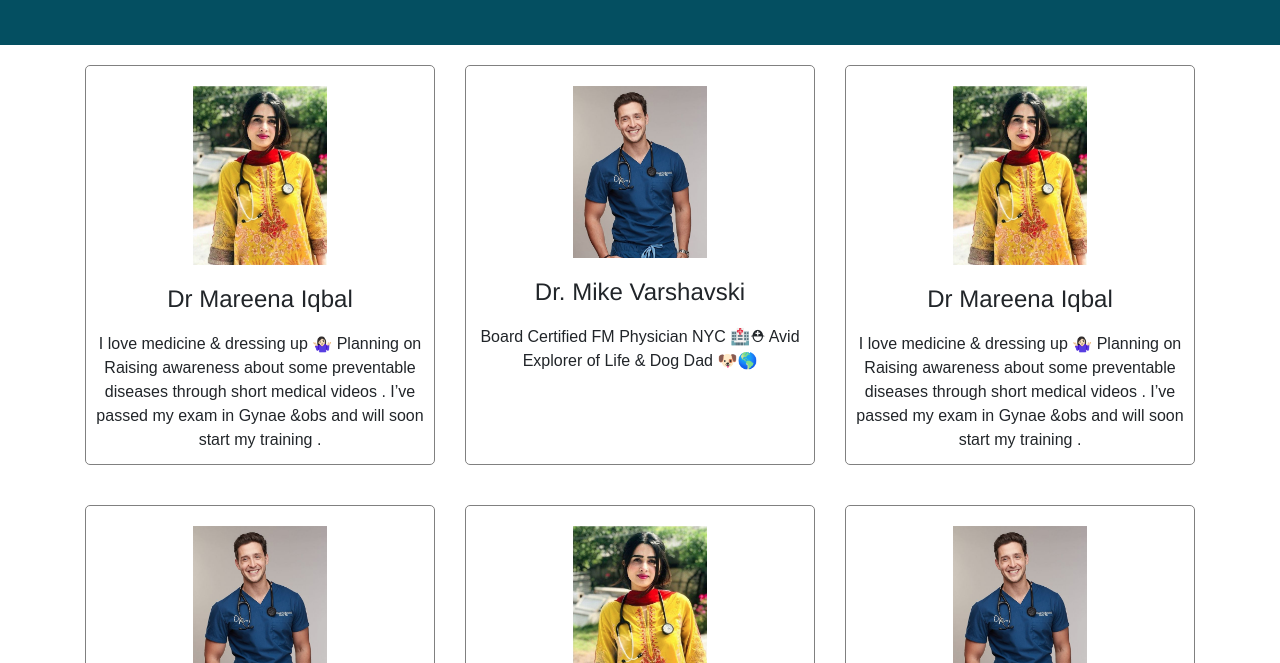
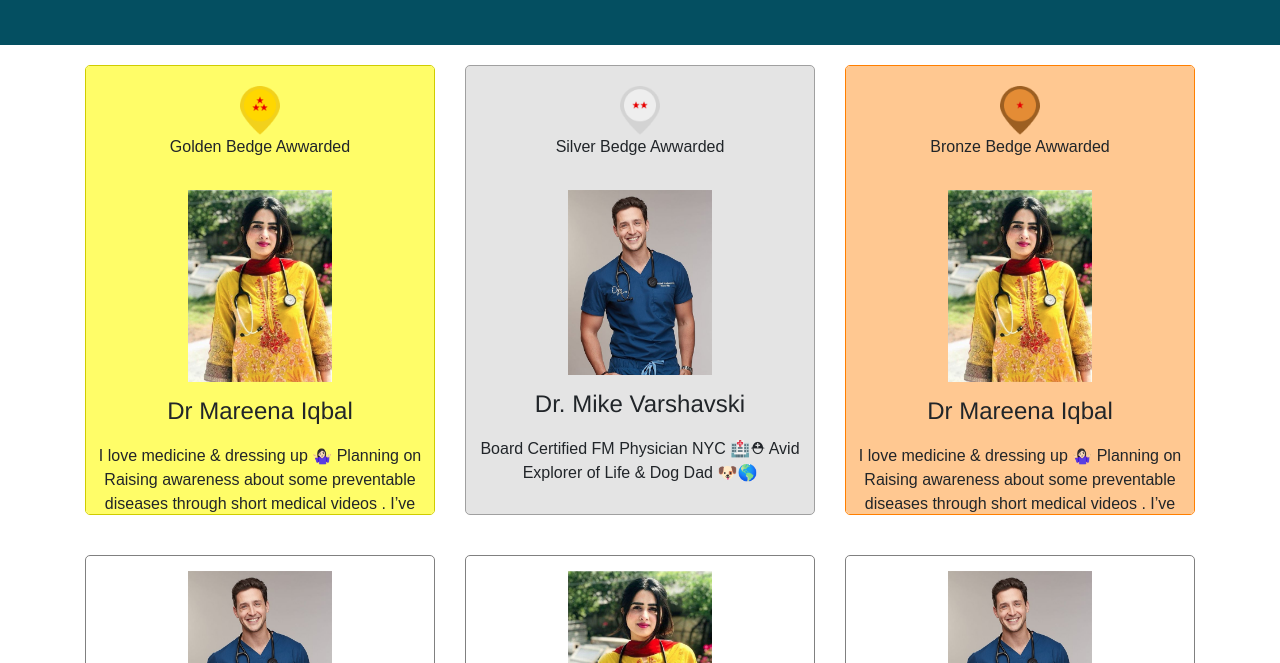
Before and after one commit to mustafiz-codes/animalPlanet, a plain HTML site: page all-doctors.html in a window 1280 px wide. Shown: the part 137-800 px from the top of the page. Drawn offline with nearby package versions, Linux system fonts and the light colour scheme.

Commit message:
badge added

```diff
--- a/all-doctors.html
+++ b/all-doctors.html
@@ -65,11 +65,16 @@
       <div class="container">
         <div class="row">
           <div class="col-md-4">
-            <div class="doctor-card">
+            <div class="doctor-card gold-doc">
+              <div class="doctor-badge">
+                <img class="bedge" src="./resources/images/gold.png" alt="">
+                <p>Golden Bedge Awwarded</p>
+              </div>
               <div class="doc-img">
                 <img src="./resources/images/doc-2.png" alt="" />
               </div>
               <h4 class="doc-name">Dr Mareena Iqbal</h4>
+
               <p class="doc-description">
                 I love medicine & dressing up 🤷🏻‍♀️ Planning on Raising awareness
                 about some preventable diseases through short medical videos .
@@ -80,7 +85,11 @@
           </div>
 
           <div class="col-md-4">
-            <div class="doctor-card">
+            <div class="doctor-card silver-doc">
+              <div class="doctor-badge">
+                <img class="bedge" src="./resources/images/silver.png" alt="">
+                <p>Silver Bedge Awwarded</p>
+              </div>
               <div class="doc-img">
                 <img src="./resources/images/doc-1.png" alt="" />
               </div>
@@ -93,7 +102,11 @@
           </div>
 
           <div class="col-md-4">
-            <div class="doctor-card">
+            <div class="doctor-card bronze-doc">
+              <div class="doctor-badge">
+                <img class="bedge" src="./resources/images/bronze.png" alt="">
+                <p>Bronze Bedge Awwarded</p>
+              </div>
               <div class="doc-img">
                 <img src="./resources/images/doc-2.png" alt="" />
               </div>
--- a/resources/css/style.css
+++ b/resources/css/style.css
@@ -184,12 +184,16 @@ a {
 /* all doctors */
 .doctor-card {
   text-align: center;
-  height: 400px;
+  height: 450px;
   margin: 20px 0;
   border: 1px solid gray;
   border-radius: 5px;
+  overflow: scroll;
+  /* overflow-x: hidden; */
 }
-
+.doctor-card::-webkit-scrollbar {
+  display: none;
+}
 .doctor-card:hover {
   box-shadow: 2px 5px 10px 5px #adadad;
 }
@@ -198,12 +202,34 @@ a {
 }
 .doc-img img {
   width: 50%;
-  padding: 20px;
+  padding: 15px;
   /* height: 430px; */
 }
+.doctor-badge{
+  padding: 20px 0 0;
+}
+.bedge{
+  /* font-size: 1em; */
+  width: 40px;
+}
+
 .doc-description {
-  padding: 10px 0;
+  padding: 10px;
 }
+
+.gold-doc{
+  border: 1px solid rgb(207, 204, 0);
+  background-color: rgb(255, 253, 104);
+}
+.silver-doc{
+  border: 1px solid rgb(160 160 160);
+  background-color: rgb(228 228 228);
+}
+.bronze-doc{
+  border: 1px solid rgb(255 127 0);
+  background-color: rgb(255 200 145);
+}
+
 
 /* all question */
 
```
Also changed, not shown: index.html (+33 -0 lines), resources/images/bronze.png (added), resources/images/gold.png (added), resources/images/silver.png (added).
